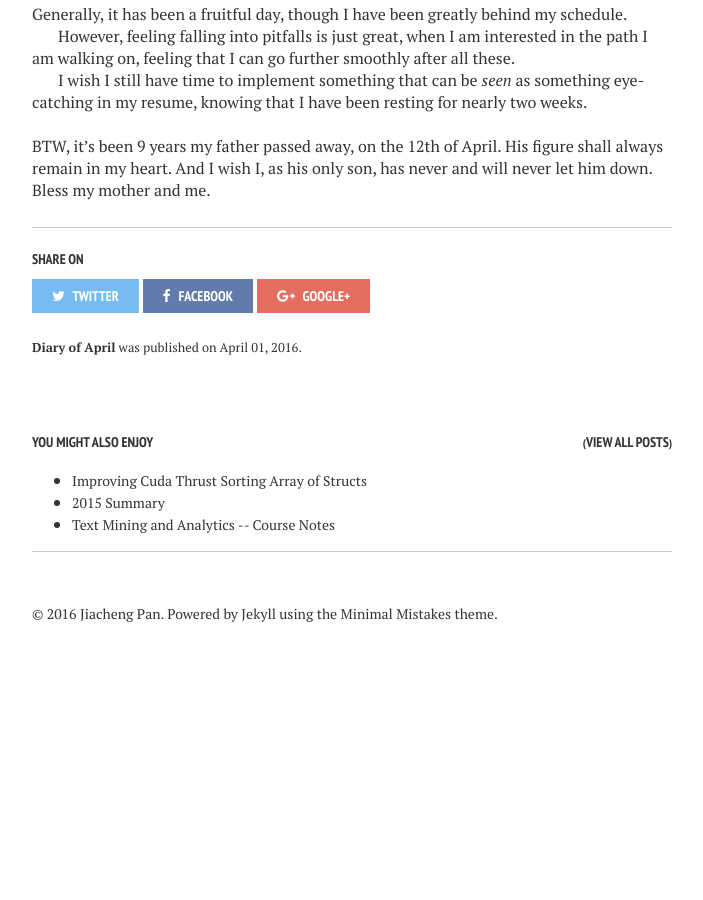
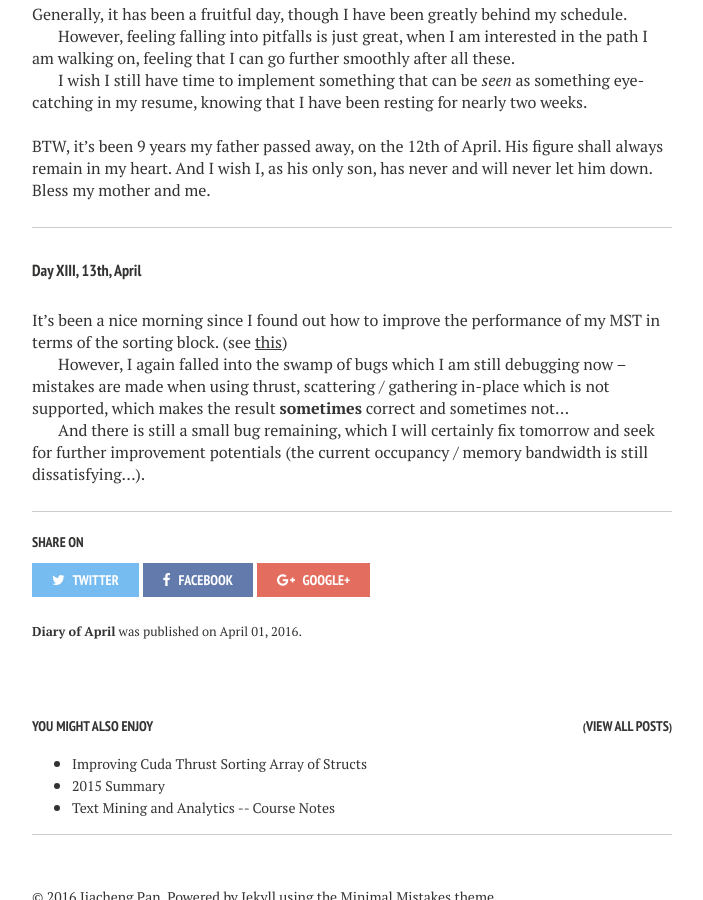
Before and after one commit to jiachengpan/jiachengpan.github.io, a Jekyll site: the page built from _posts/2016-04-01-diary-of-jobless.markdown, in a window 1280 px wide and 900 px high, scrolled down 6970 px. Shown: the whole window, without its empty margins (288-991 px from the left). Built offline with Jekyll 4.4.1, drawn with Linux system fonts in a browser that asks for light colours; before the commit the page ends 7642 px from its top, so only the background shows below that.

Commit message:
april 13

```diff
--- a/_posts/2016-04-01-diary-of-jobless.markdown
+++ b/_posts/2016-04-01-diary-of-jobless.markdown
@@ -310,3 +310,14 @@ I wish I still have time to implement something that can be *seen* as something
 
 <br>
 BTW, it's been 9 years my father passed away, on the 12th of April. His figure shall always remain in my heart. And I wish I, as his only son, has never and will never let him down. Bless my mother and me.
+
+
+----------
+
+##### Day XIII, 13th, April
+
+It's been a nice morning since I found out how to improve the performance of my MST in terms of the sorting block. (see [this](http://jiacheng.space/improving-cuda-thrust-sorting-array-of-structs/))
+
+However, I again falled into the swamp of bugs which I am still debugging now -- mistakes are made when using thrust, scattering / gathering in-place which is not supported, which makes the result **sometimes** correct and sometimes not...
+
+And there is still a small bug remaining, which I will certainly fix tomorrow and seek for further improvement potentials (the current occupancy / memory bandwidth is still dissatisfying...).
```
